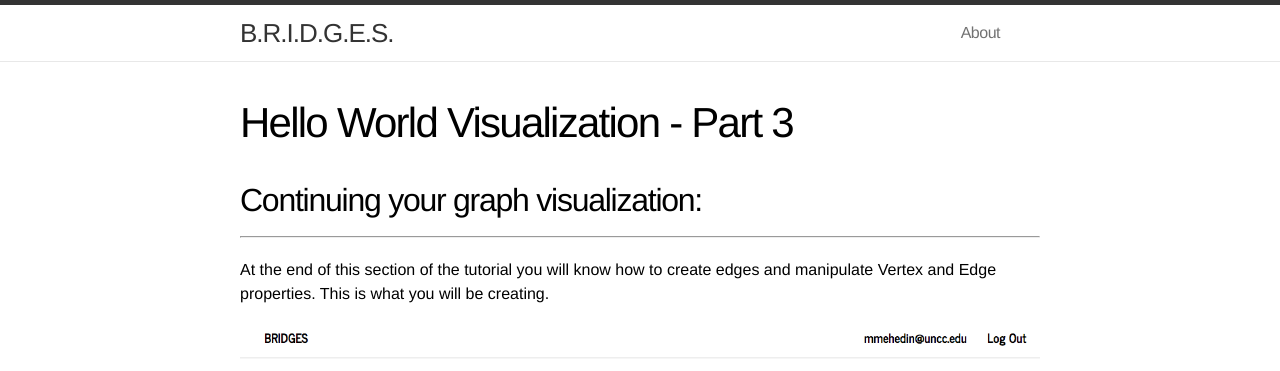
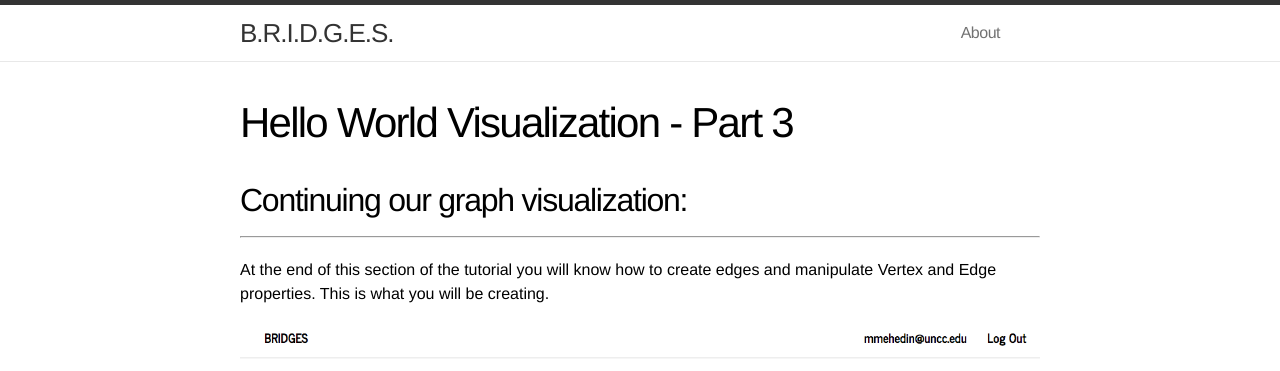
Before and after one commit to Dismembered/Dismembered.github.io, a Jekyll site: the page built from _posts/2014-07-02-HelloWorld-Tutorial_part3.markdown, in a window 1280 px wide and 900 px high. Shown: the top 371 px of the window. Built offline with Jekyll 4.4.1, drawn with Linux system fonts in a browser that asks for light colours.

Commit message:
Update 2014-07-02-HelloWorld-Tutorial_part3.markdown

```diff
--- a/_posts/2014-07-02-HelloWorld-Tutorial_part3.markdown
+++ b/_posts/2014-07-02-HelloWorld-Tutorial_part3.markdown
@@ -4,7 +4,7 @@ title:  "Hello World Visualization - Part 3"
 categories: jekyll update
 ---
 
-## Continuing your graph visualization:
+## Continuing our graph visualization:
 -----
 At the end of this section of the tutorial you will know how to create edges and manipulate Vertex and Edge properties. This is what you will be creating.
 
```
